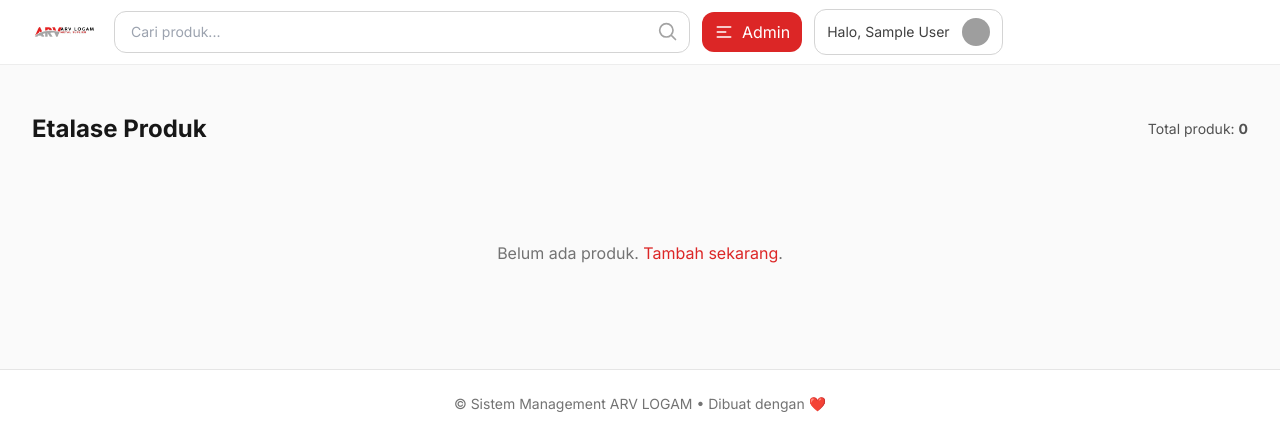
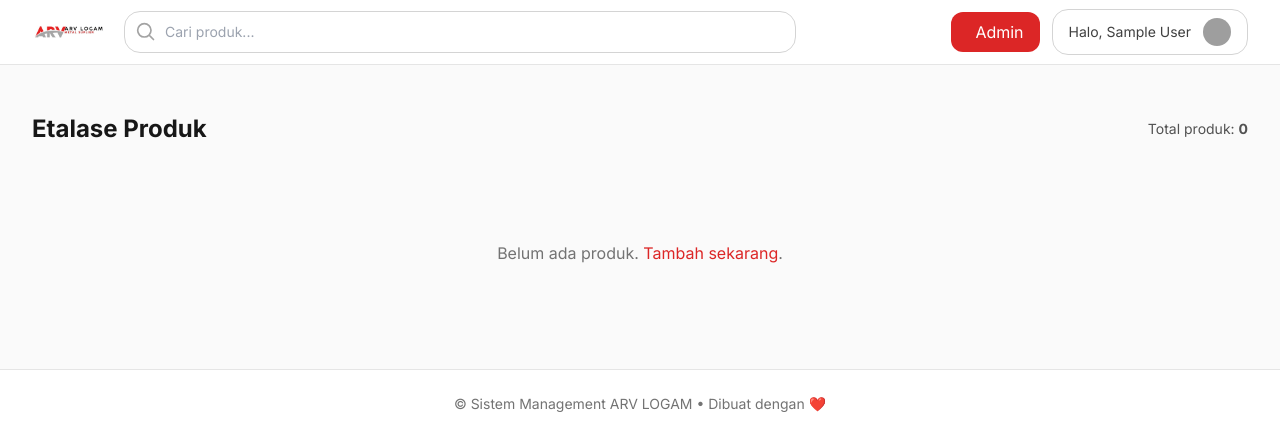
Before and after one commit to ARVLogam/my-flask-app, a Flask app: page /dashboard in a window 1280 px wide. Shown: the top 437 px of the page. Run offline with Flask 3, Linux system fonts and the light colour scheme; the visitor is signed in with stand-in values (Sample User, id 1); data that the repository does not hold is empty; some libraries are stand-ins or nearby versions; grey boxes are pictures that could not be loaded.

Commit message:
Update navbar.html

```diff
--- a/templates/navbar.html
+++ b/templates/navbar.html
@@ -1,89 +1,108 @@
 <!-- templates/navbar.html -->
-<nav class="sticky top-0 z-50 bg-white border-b border-neutral-200/70">
+<header class="sticky top-0 z-50 bg-white/90 backdrop-blur border-b border-neutral-200">
   <div class="max-w-7xl mx-auto px-4 sm:px-6 lg:px-8 h-16 flex items-center gap-3">
+
     <!-- Logo -->
-    <a href="{{ url_for('dashboard') }}" class="shrink-0 flex items-center gap-2">
-      <img src="{{ url_for('static', filename='img/logo.PNG') }}" alt="ARV LOGAM" class="h-7 w-auto" />
+    <a href="{{ url_for('dashboard') }}" class="shrink-0">
+      <img src="{{ url_for('static', filename='img/logo.PNG') }}" alt="Logo" class="h-8 w-auto"/>
     </a>
 
-    <!-- Search (opsional) -->
-    <form class="flex-1 max-w-xl relative hidden sm:block">
+    <!-- Search -->
+    <form action="#" class="relative flex-1 max-w-2xl hidden sm:block">
       <input type="search" placeholder="Cari produk..."
-        class="w-full rounded-xl border border-neutral-300 bg-white py-2.5 pl-4 pr-10 text-sm focus:outline-none focus:ring-2 focus:ring-red-500 focus:border-red-500" />
-      <svg class="absolute right-3 top-1/2 -translate-y-1/2 h-5 w-5 text-neutral-400" fill="none" viewBox="0 0 24 24" stroke="currentColor">
-        <path stroke-linecap="round" stroke-linejoin="round" stroke-width="2" d="m21 21-4.35-4.35M10 18a8 8 0 1 1 0-16 8 8 0 0 1 0 16z"/>
+             class="w-full rounded-2xl border border-neutral-300 bg-white py-2.5 pl-10 pr-4 text-sm
+                    focus:outline-none focus:ring-2 focus:ring-red-500 focus:border-red-500">
+      <svg class="absolute left-3 top-1/2 -translate-y-1/2 h-5 w-5 text-neutral-400" viewBox="0 0 24 24" fill="none" stroke="currentColor">
+        <path stroke-linecap="round" stroke-linejoin="round" stroke-width="2"
+              d="m21 21-4.35-4.35M10 18a8 8 0 1 1 0-16 8 8 0 0 1 0 16z"/>
       </svg>
     </form>
 
-    <!-- Tombol Admin (untuk role admin saja) -->
-    {% if session.get('role') == 'admin' %}
-    <div class="relative">
-      <button id="btnAdmin" type="button"
-        class="inline-flex items-center gap-2 rounded-xl bg-red-600 text-white px-3 py-2 hover:bg-red-700 focus:ring-2 focus:ring-red-500">
-        <svg class="h-5 w-5" viewBox="0 0 24 24" fill="none" stroke="currentColor">
-          <path stroke-linecap="round" stroke-width="2" d="M4 6h16M4 12h10M4 18h16"/>
-        </svg>
+    <div class="flex items-center gap-3 ml-auto">
+
+      {# === ADMIN BUTTON (hanya untuk role admin) === #}
+      {% if role == 'admin' %}
+      <div class="relative" data-admin-menu>
+        <button type="button" id="btnAdmin"
+                class="inline-flex items-center gap-2 bg-red-600 text-white px-4 py-2 rounded-xl hover:bg-red-700">
+          <i class="fa-solid fa-bars"></i>
           <span>Admin</span>
         </button>
 
-      <!-- Menu admin -->
+        <!-- Dropdown Admin: HANYA 2 item -->
         <div id="menuAdmin"
-        class="invisible opacity-0 pointer-events-none absolute right-0 mt-2 w-56 rounded-2xl bg-white shadow-xl ring-1 ring-black/5 transition-all z-50">
+             class="hidden absolute right-0 mt-2 w-56 rounded-2xl border border-neutral-200 bg-white shadow-xl">
           <a href="{{ url_for('menuAdmin', roleMenu='kelolaBarang') }}"
              class="flex items-center gap-3 px-4 py-3 hover:bg-neutral-50">
-          <span class="text-base">📦</span><span>Kelola Barang</span>
+            <i class="fa-solid fa-box text-amber-600"></i>
+            <span>Kelola Barang</span>
           </a>
           <a href="{{ url_for('menuAdmin', roleMenu='kelolaUser') }}"
              class="flex items-center gap-3 px-4 py-3 hover:bg-neutral-50">
-          <span class="text-base">👥</span><span>Kelola User</span>
-        </a>
-        <a href="{{ url_for('editProfile') }}"
-           class="flex items-center gap-3 px-4 py-3 hover:bg-neutral-50">
-          <span class="text-base">🛠️</span><span>Edit Profil</span>
+            <i class="fa-solid fa-users text-violet-600"></i>
+            <span>Kelola User</span>
           </a>
         </div>
       </div>
       {% endif %}
 
-    <!-- Profil -->
-    <div class="relative">
-      <button id="btnProfile" type="button"
-        class="inline-flex items-center gap-3 rounded-xl border border-neutral-300 bg-white px-3 py-2 hover:bg-neutral-50">
-        <span class="text-sm text-neutral-700 hidden sm:inline">Halo, {{ session.get('nama','') }}</span>
-        <img src="{{ url_for('static', filename='img/avatar.png') }}" class="h-7 w-7 rounded-full object-cover" alt="avatar" />
+      <!-- USER MENU -->
+      <div class="relative" data-user-menu>
+        <button type="button" id="btnUser"
+                class="inline-flex items-center gap-3 px-4 py-2 rounded-2xl border border-neutral-300 bg-white hover:bg-neutral-100">
+          <span class="hidden sm:block text-sm text-neutral-700">Halo, {{ nama }}</span>
+          <img src="{{ url_for('static', filename='img/avatar.png') }}" alt="avatar" class="h-7 w-7 rounded-full object-cover">
         </button>
 
-      <div id="menuProfile"
-        class="invisible opacity-0 pointer-events-none absolute right-0 mt-2 w-44 rounded-2xl bg-white shadow-xl ring-1 ring-black/5 transition-all z-50">
-        <a href="{{ url_for('editProfile') }}" class="block px-4 py-3 hover:bg-neutral-50">Profil</a>
-        <a href="{{ url_for('logout') }}" class="block px-4 py-3 text-red-600 hover:bg-neutral-50">Keluar</a>
+        <div id="menuUser"
+             class="hidden absolute right-0 mt-2 w-56 rounded-2xl border border-neutral-200 bg-white shadow-xl">
+          <a href="{{ url_for('editProfile') }}" class="flex items-center gap-3 px-4 py-3 hover:bg-neutral-50">
+            <i class="fa-solid fa-user-pen text-blue-600"></i>
+            <span>Edit Profil</span>
+          </a>
+          <a href="{{ url_for('logout') }}" class="flex items-center gap-3 px-4 py-3 hover:bg-neutral-50 text-red-600">
+            <i class="fa-solid fa-right-from-bracket"></i>
+            <span>Keluar</span>
+          </a>
         </div>
       </div>
     </div>
-</nav>
+  </div>
+</header>
 
 <script>
+  // Toggle & auto-close dropdown
   (function () {
-    const btnAdmin   = document.getElementById('btnAdmin');
-    const menuAdmin  = document.getElementById('menuAdmin');
-    const btnProfile = document.getElementById('btnProfile');
-    const menuProfile= document.getElementById('menuProfile');
+    const adminBtn  = document.getElementById('btnAdmin');
+    const adminMenu = document.getElementById('menuAdmin');
+    const userBtn   = document.getElementById('btnUser');
+    const userMenu  = document.getElementById('menuUser');
 
-    function show(el){ el.classList.remove('invisible','opacity-0','pointer-events-none'); }
-    function hide(el){ el.classList.add('invisible','opacity-0','pointer-events-none'); }
-
-    function toggleOne(target, other){
-      const opened = !target.classList.contains('invisible');
-      hide(other);
-      opened ? hide(target) : show(target);
+    function hideAll() {
+      adminMenu && adminMenu.classList.add('hidden');
+      userMenu  && userMenu.classList.add('hidden');
     }
 
-    btnAdmin  && btnAdmin.addEventListener('click',  (e)=>{ e.stopPropagation(); toggleOne(menuAdmin, menuProfile); });
-    btnProfile&& btnProfile.addEventListener('click',(e)=>{ e.stopPropagation(); toggleOne(menuProfile, menuAdmin); });
+    adminBtn && adminBtn.addEventListener('click', (e) => {
+      e.stopPropagation();
+      adminMenu.classList.toggle('hidden');
+      userMenu && userMenu.classList.add('hidden');
+    });
 
-    // klik di luar ⇒ tutup dua-duanya
-    document.addEventListener('click', ()=>{ hide(menuAdmin); hide(menuProfile); });
-    // Esc ⇒ tutup juga
-    document.addEventListener('keydown', (e)=>{ if(e.key==='Escape'){ hide(menuAdmin); hide(menuProfile); }});
+    userBtn && userBtn.addEventListener('click', (e) => {
+      e.stopPropagation();
+      userMenu.classList.toggle('hidden');
+      adminMenu && adminMenu.classList.add('hidden');
+    });
+
+    document.addEventListener('click', (e) => {
+      const inAdmin = e.target.closest('[data-admin-menu]');
+      const inUser  = e.target.closest('[data-user-menu]');
+      if (!inAdmin && !inUser) hideAll();
+    });
+
+    document.addEventListener('keydown', (e) => {
+      if (e.key === 'Escape') hideAll();
+    });
   })();
 </script>
```
Lines whose indentation alone changed are shown as unchanged.
